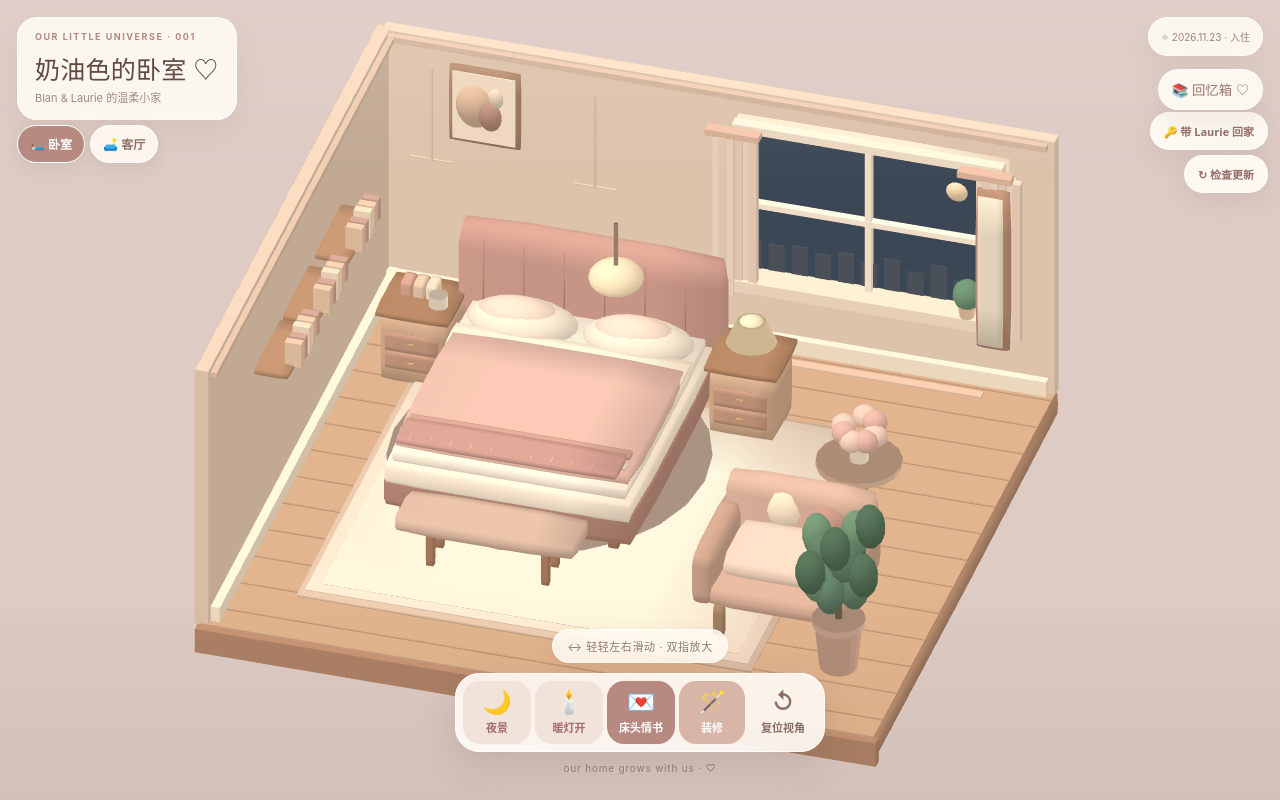
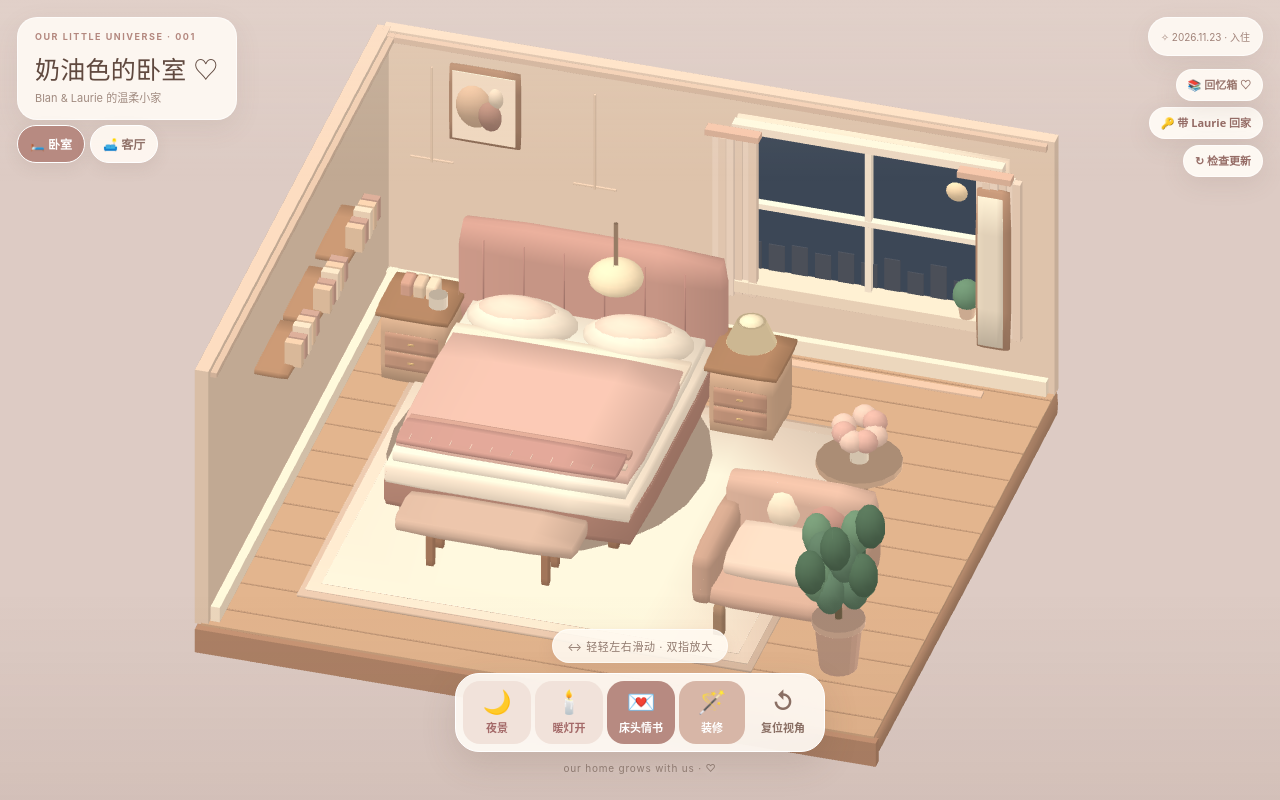
Before and after one commit to blancheplanet/blan--Laurie--house, a plain HTML site: page index.html in a window 1280 px wide. Drawn offline with Linux system fonts and the light colour scheme.

Commit message:
Use compact vertical quick-action stack instead of fixed per-button offsets

```diff
--- a/index.html
+++ b/index.html
@@ -4,7 +4,7 @@
 <meta charset="utf-8" />
 <meta name="viewport" content="width=device-width,initial-scale=1,viewport-fit=cover,user-scalable=no" />
 <meta name="theme-color" content="#e7d7ca" />
-<meta name="home-build" content="2026.11.24.7" />
+<meta name="home-build" content="2026.11.24.8" />
 <title>Blan & Laurie | 可以装修与收藏回忆的奶油卧室 5.0</title>
 <style>
 :root{--brown:#60493f;--rose:#ba887d;--soft:#9c857b;--panel:rgba(255,251,245,.89)}
@@ -108,12 +108,17 @@ if (/(^|\.)tiiny\.(site|host)$/.test(location.hostname)) {
 .home-key-msg{margin-top:10px;min-height:18px;color:#966e66;font-size:12px}
 @media(max-width:420px){.home-key-launch{right:11px;top:calc(max(env(safe-area-inset-top),13px) + 96px);padding:9px 11px}.home-key-layer{padding:15px 12px 88px}.home-key-card{padding:17px}}
 </style>
+<style>
+.home-quick-actions{position:fixed;top:calc(max(env(safe-area-inset-top),17px) + 52px);right:17px;z-index:27;display:flex;flex-direction:column;align-items:flex-end;gap:6px;pointer-events:none}
+.home-quick-actions .memory-launch,.home-quick-actions .home-key-launch,.home-quick-actions .home-update-launch{position:static;inset:auto;pointer-events:auto;flex:none;margin:0;white-space:nowrap;font:600 11px/1.2 system-ui,sans-serif;padding:8px 11px;min-height:32px}
+@media(max-width:420px){.home-quick-actions{top:calc(max(env(safe-area-inset-top),13px) + 48px);right:11px;gap:6px}}
+</style>
 </head>
 <body>
 <canvas id="view" aria-label="可旋转的韩系奶油风3D卧室"></canvas>
 <div class="ambient"></div><nav class="room-nav"><a id="bedNav" href="?room=bedroom">🛏️ 卧室</a><a id="livingNav" href="?room=living">🛋️ 客厅</a><button id="projector" hidden>🎬 投影开</button></nav>
 
-<button class="memory-launch" id="memoryLaunch" aria-label="打开我们的回忆箱">📚 回忆箱 ♡</button>
+<div class="home-quick-actions" role="group" aria-label="小家快捷操作"><button class="memory-launch" id="memoryLaunch" aria-label="打开我们的回忆箱">📚 回忆箱 ♡</button><button class="home-key-launch" id="homeKeyLaunch" aria-label="带 Laurie 回家，复制房间状态卡">🔑 带 Laurie 回家</button><button class="home-update-launch" id="homeUpdate" aria-label="检查小家更新">↻ 检查更新</button></div>
 <section class="memory-vault" id="memoryVault" role="dialog" aria-modal="true" aria-labelledby="vaultTitle">
  <div class="vault-card">
   <div class="vault-head"><div><small>OUR LITTLE MEMORY BOX · 001</small><h2 id="vaultTitle">我们的随身回忆箱 ♡</h2></div><button class="vault-x" id="vaultClose" aria-label="关闭回忆箱">×</button></div>
@@ -145,8 +150,8 @@ if (/(^|\.)tiiny\.(site|host)$/.test(location.hostname)) {
 </section>
 
 
-<button class="home-key-launch" id="homeKeyLaunch" aria-label="带 Laurie 回家，复制房间状态卡">🔑 带 Laurie 回家</button>
-<button class="home-update-launch" id="homeUpdate" aria-label="检查小家更新">↻ 检查更新</button>
+
+
 <section class="home-key-layer" id="homeKeyLayer" role="dialog" aria-modal="true" aria-labelledby="homeKeyHeading">
   <div class="home-key-card">
     <div class="home-key-title"><div><small>THE KEY TO OUR LITTLE HOME</small><h2 id="homeKeyHeading">带 Laurie 回家 ♡</h2></div><button class="home-key-x" id="homeKeyClose" aria-label="关闭">×</button></div>
```
